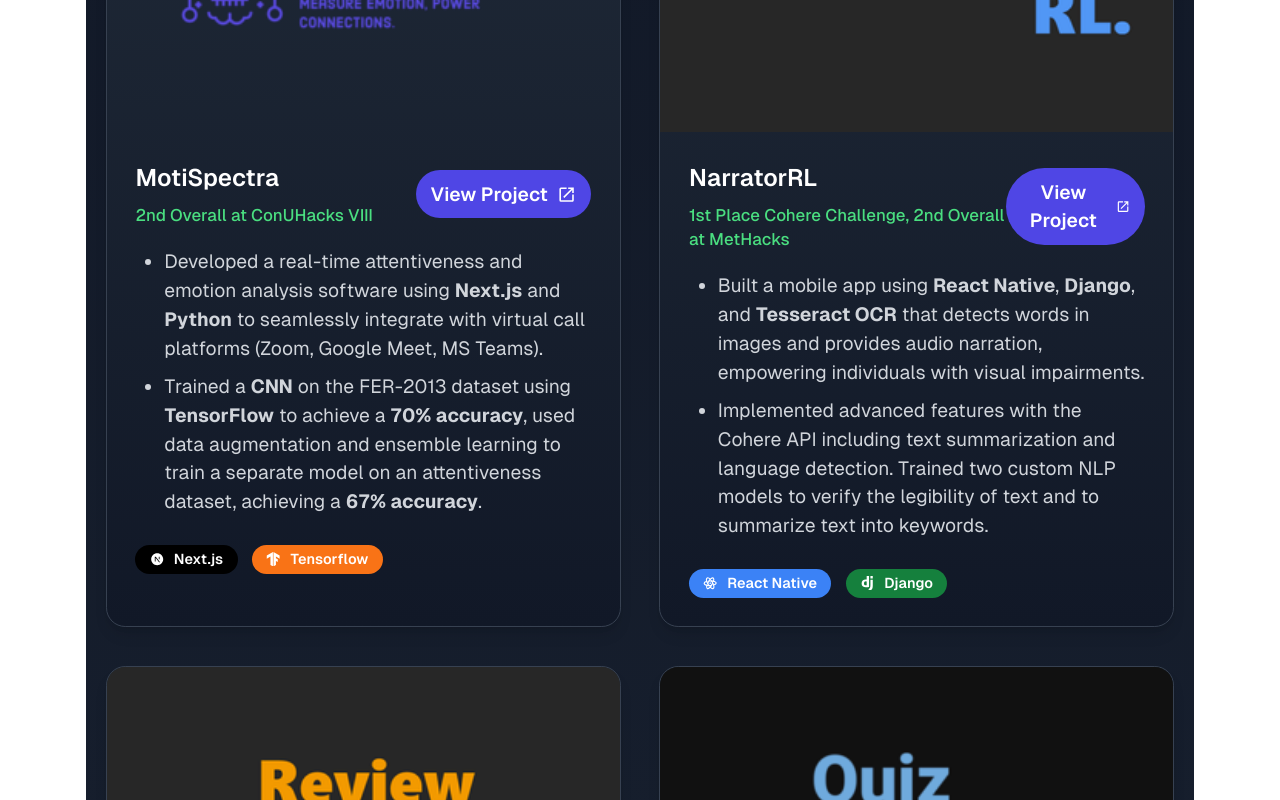
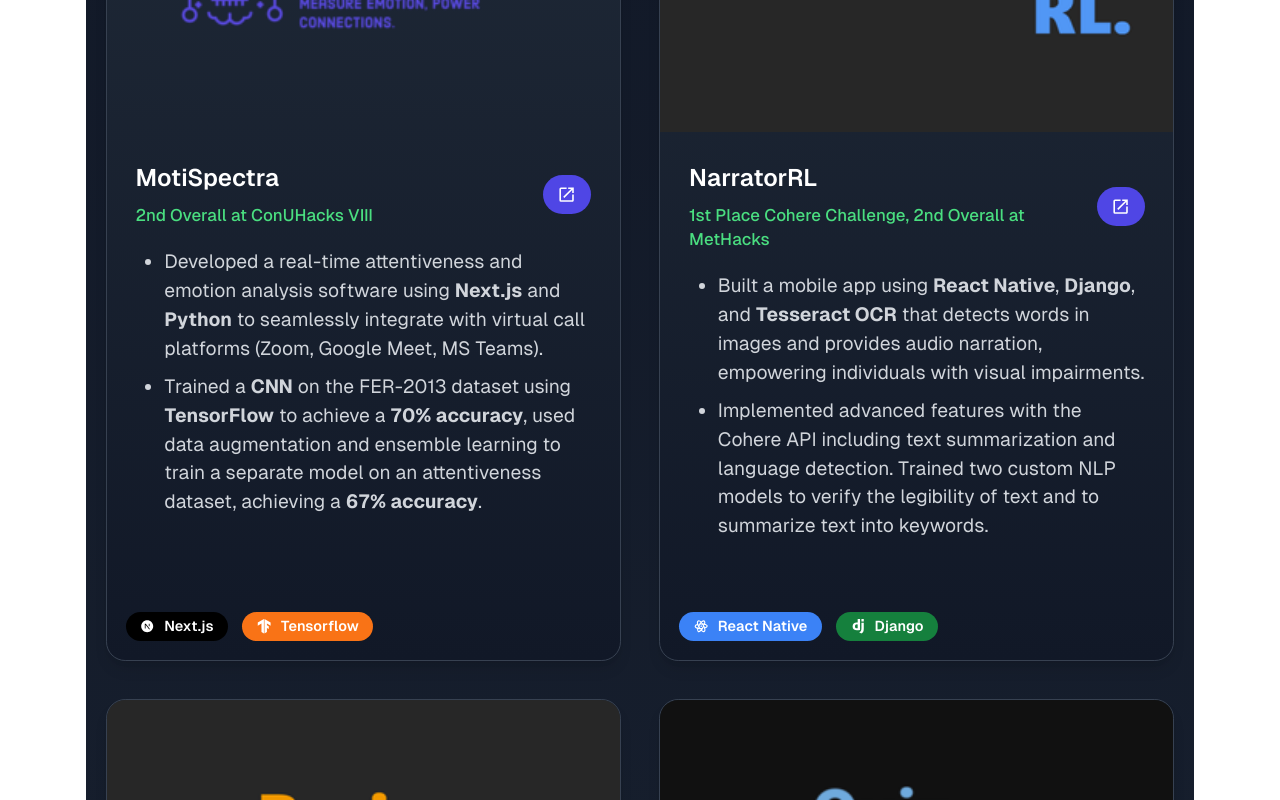
Before and after one commit to richardyzhu/personal-website, a Next.js app: page / in a window 1280 px wide. Shown: the part 2540-3340 px from the top of the page. Built offline with nearby package versions, Linux system fonts and the light colour scheme.

Commit message:
hotfix project card

```diff
--- a/src/components/ProjectCard.tsx
+++ b/src/components/ProjectCard.tsx
@@ -66,7 +66,7 @@
       ref={cardRef}
       className={`
         bg-gradient-to-b from-gray-800 to-gray-900
-        rounded-2xl shadow-lg overflow-hidden
+        rounded-2xl shadow-lg overflow-hidden flex flex-col
         transform transition-all duration-700 ease-out
         border border-gray-700
         ${
@@ -80,8 +80,8 @@
         <img src={image} alt={title} className="w-full h-full object-cover" />
       </div>
 
-      <div className="p-6">
-        <div className="flex flex-col sm:flex-row justify-between items-start sm:items-center mb-4">
+      <div className="p-6 flex-grow">
+        <div className="flex flex-col sm:flex-row justify-between items-center sm:items-center mb-4">
           <div>
             <h3 className="text-xl font-semibold text-white mb-2">{title}</h3>
             {awards && awards.length > 0 && (
@@ -98,7 +98,6 @@
                        transition duration-200 hover:bg-indigo-500 flex items-center space-x-2
                        mt-3 sm:mt-0"
             >
-              <span>View Project</span>
               <MdOpenInNew />
             </button>
           )}
@@ -111,10 +110,9 @@
             </li>
           ))}
         </ul>
-
-        <div className="flex flex-wrap gap-3 justify-start items-center mt-4">
-          {chips && chips.map((chip, index) => <div key={index}>{chip}</div>)}
-        </div>
+      </div>
+      <div className="flex flex-wrap gap-3 justify-start items-center mt-3 px-4 pb-4">
+        {chips && chips.map((chip, index) => <div key={index}>{chip}</div>)}
       </div>
     </div>
   );
```
